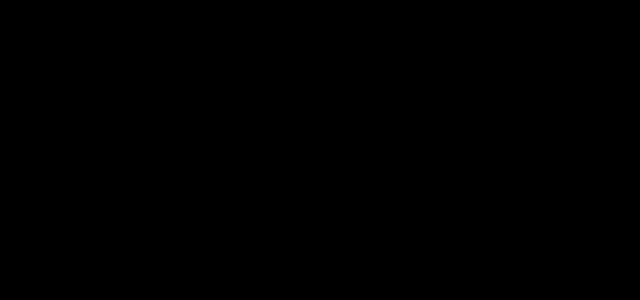
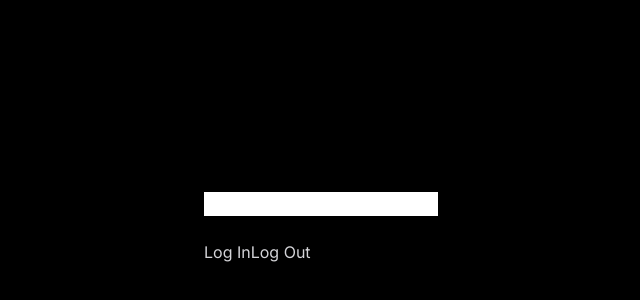
Before and after one commit to AhmedShaykh/Next-Redux, a Next.js app: page / in a window 1280 px wide. Shown: the part 172-472 px from the top of the page, without its empty margins (319-959 px from the left). Built offline with nearby package versions, Linux system fonts and the light colour scheme.

Commit message:
Add Login Component

```diff
--- /dev/null
+++ b/src/Components/Login.tsx
@@ -0,0 +1,30 @@
+"use client";
+import React, { useState } from "react";
+
+const Login = () => {
+
+    const [username, setUserName] = useState("");
+
+    const onClickLogIn = () => { };
+
+    const onClickLogToggle = () => { };
+
+    const onClickLogOut = () => { };
+
+    return (
+        <div>
+            <input
+                onChange={(e) => setUserName(e.target.value)}
+                type="text"
+            />
+            <br />
+            <br />
+            <div>
+                <button>Log In</button>
+                <button>Log Out</button>
+            </div>
+        </div>
+    )
+};
+
+export default Login;
--- a/src/app/page.tsx
+++ b/src/app/page.tsx
@@ -1,8 +1,10 @@
 import React from "react";
+import Login from "@/Components/Login";
 
 const Home = () => {
     return (
-        <div className="flex flex-col items-center my-4">
+        <div className="flex flex-col h-screen justify-center items-center">
+            <Login />
         </div>
     )
 };
```
